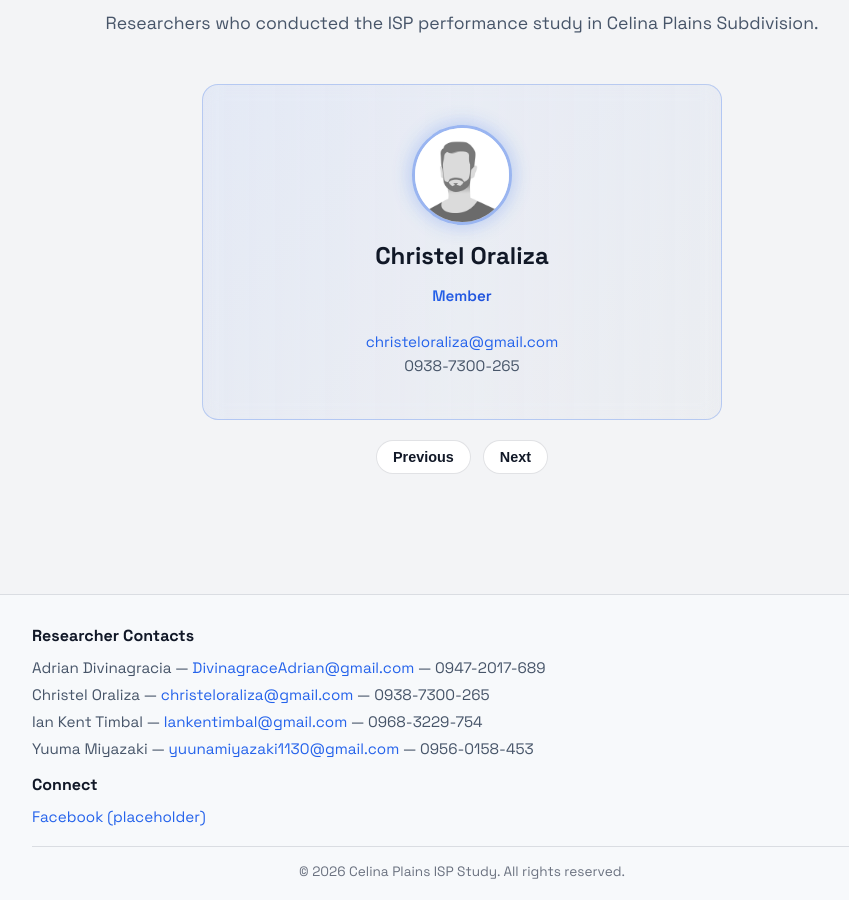
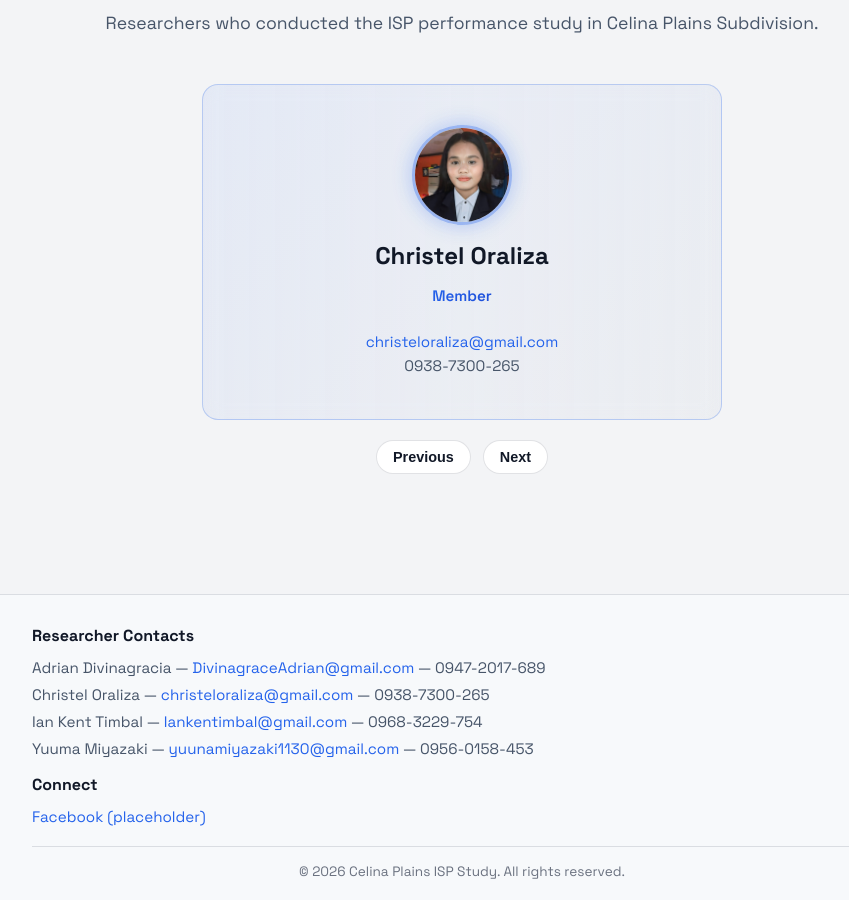
Before and after one commit to Keita1421/internetstudyph, a plain HTML site: page study.html in a window 1280 px wide. Shown: the part 2265-3165 px from the top of the page, without its empty margins (178-1027 px from the left). Drawn offline with Linux system fonts and the light colour scheme.

Commit message:
Update profile images for members

```diff
--- a/study.html
+++ b/study.html
@@ -291,7 +291,7 @@
 
                 <div class="flashcard">
                     <div class="flashcard-content">
-                        <img src="assets/images/temp_profile.jpg" alt="Christel Oraliza" class="profile-image">
+                        <img src="assets/images/Oraliza.png" alt="Christel Oraliza" class="profile-image">
                         <h3>Christel Oraliza</h3>
                         <p class="title">Member</p>
                         <p class="bio">
@@ -315,7 +315,7 @@
 
                 <div class="flashcard">
                     <div class="flashcard-content">
-                        <img src="assets/images/temp_profile.jpg" alt="Yuuma Miyazaki" class="profile-image">
+                        <img src="assets/images/Keita.jpg" alt="Yuuma Miyazaki" class="profile-image">
                         <h3>Yuuma Miyazaki</h3>
                         <p class="title">Member</p>
                         <p class="bio">
```
